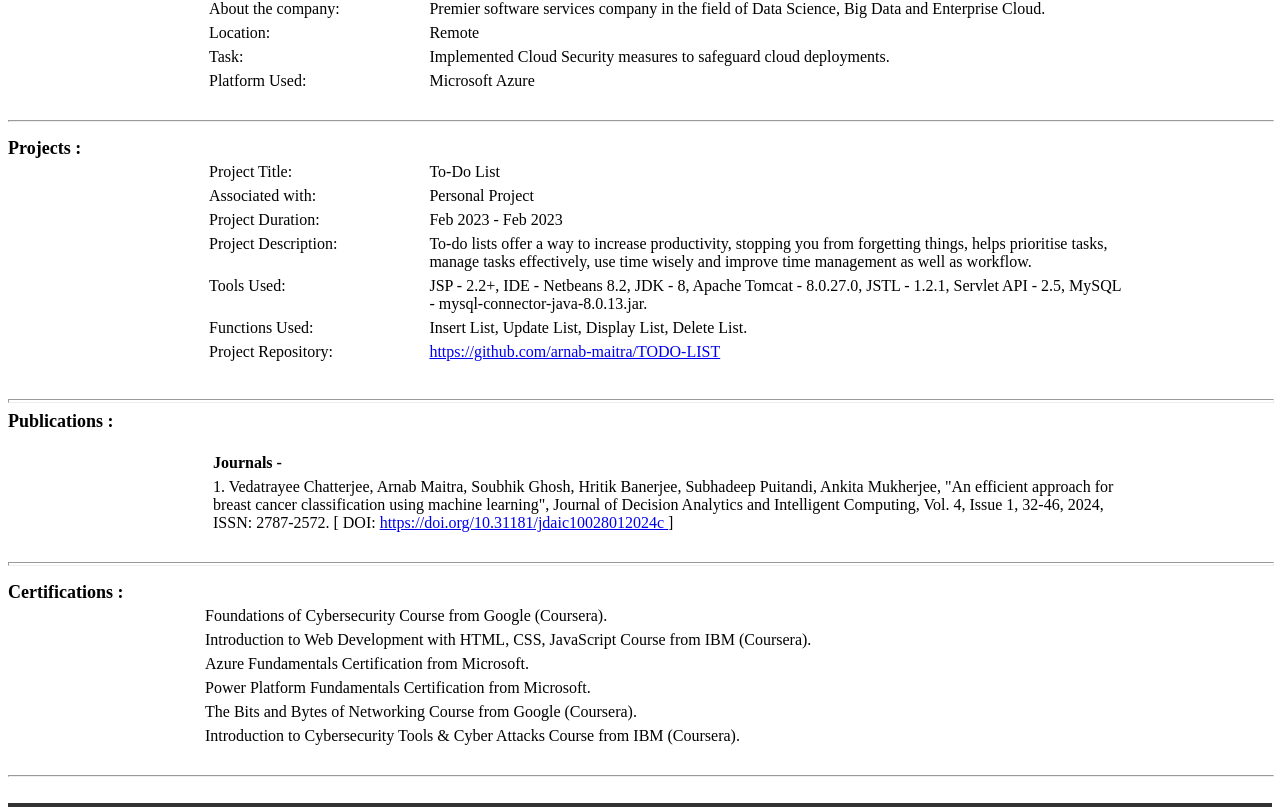
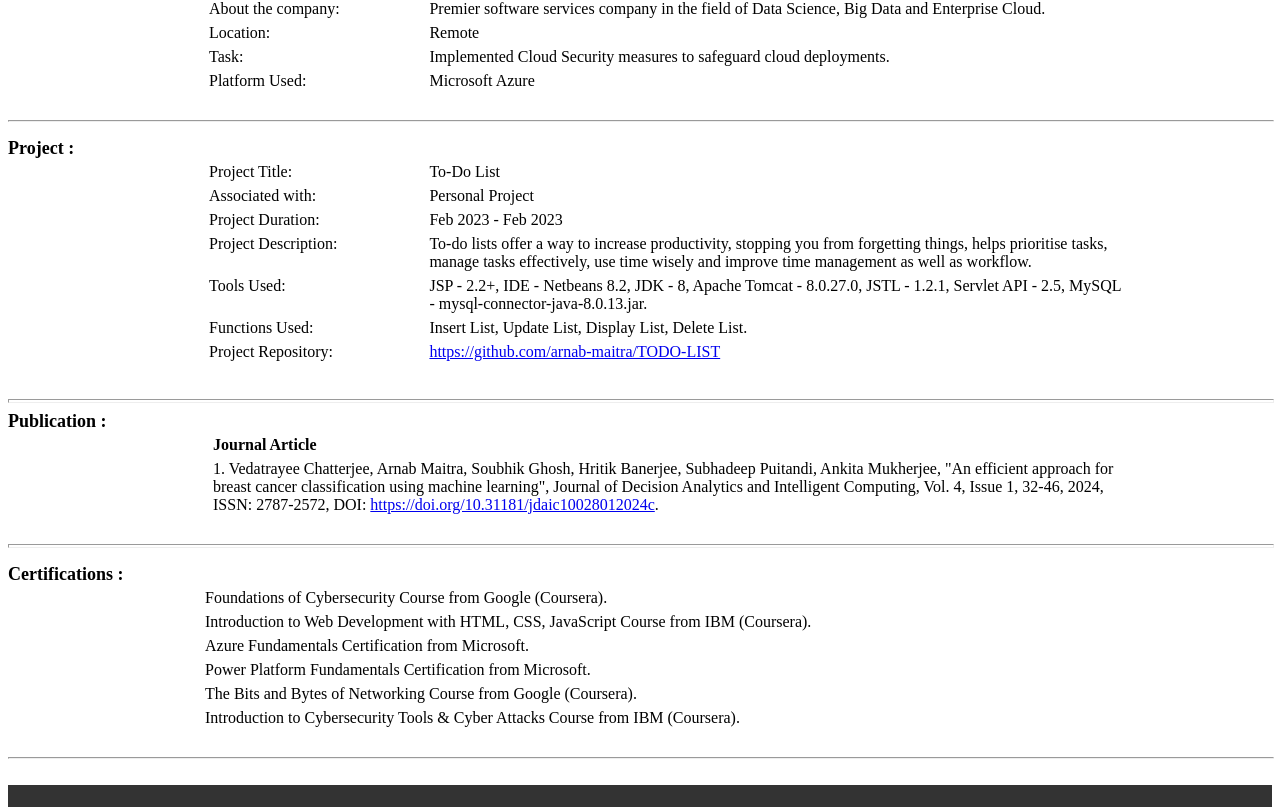
Before and after one commit to arnab-maitra/Arnab-Maitra-s-Portfolio, a plain HTML site: page index.html in a window 1280 px wide. Shown: the part 800-1607 px from the top of the page. Drawn offline with Linux system fonts and the light colour scheme.

Commit message:
Update index.html

```diff
--- a/index.html
+++ b/index.html
@@ -187,7 +187,7 @@ Home Page</td>
 <div class="MsoNormal" style="margin-bottom: 0.0001pt; text-align: center;" align="center"><span style="font-size: 12pt; font-family: &quot;Times New Roman&quot;,&quot;serif&quot;;">
 <hr align="center" size="2" width="100%"></span></div>
 
-<p class="MsoNormal" style="margin-bottom: 0.0001pt;"><b><span style="font-size: 13.5pt; font-family: &quot;Times New Roman&quot;,&quot;serif&quot;;">Projects : &nbsp;&nbsp; &nbsp; &nbsp;&nbsp;
+<p class="MsoNormal" style="margin-bottom: 0.0001pt;"><b><span style="font-size: 13.5pt; font-family: &quot;Times New Roman&quot;,&quot;serif&quot;;">Project : &nbsp;&nbsp; &nbsp; &nbsp;&nbsp;
 &nbsp;&nbsp;&nbsp;
 &nbsp; </span></b><b><span style="font-size: 12pt; font-family: &quot;Times New Roman&quot;,&quot;serif&quot;;"></span></b><span style="font-size: 13.5pt; font-family: &quot;Times New Roman&quot;,&quot;serif&quot;;"></span></p>
 
@@ -240,27 +240,24 @@ Home Page</td>
 </span><span style="font-size: 12pt; font-family: &quot;Times New Roman&quot;,&quot;serif&quot;;"><o:p></o:p></span></div>
 
 <p class="MsoNormal" style="margin-bottom: 0.0001pt;"><b><span style="font-size: 13.5pt; font-family: &quot;Times New Roman&quot;,&quot;serif&quot;;"></span></b></p>
-<hr style="width: 100%; height: 2px;"><b><span style="font-size: 13.5pt; font-family: &quot;Times New Roman&quot;,&quot;serif&quot;;">Publications :
+<hr style="width: 100%; height: 2px;"><b><span style="font-size: 13.5pt; font-family: &quot;Times New Roman&quot;,&quot;serif&quot;;">Publication :
   &nbsp;&nbsp;&nbsp; &nbsp;&nbsp;&nbsp; &nbsp;&nbsp;&nbsp;
   &nbsp;&nbsp;&nbsp; &nbsp;&nbsp;&nbsp; &nbsp;&nbsp;&nbsp; </span></b><b><span style="font-size: 12pt; font-family: &quot;Times New Roman&quot;,&quot;serif&quot;;"></span></b>
-  <br>
-
   <div style="text-align: justify; margin-left: 201px; width: 919px;">
   <table style="text-align: left; width: 100%;" border="0" cellpadding="2" cellspacing="2">
     <tbody>
-     <tr>
-        <td style="vertical-align: top;"><b>Journals - </b>
-  </td>
+      <tr>
+        <td style="vertical-align: top;"><b>Journal Article</b></td>
       </tr>
-  <br>
       <tr>
-        <td style="vertical-align: top;">1. Vedatrayee Chatterjee, Arnab Maitra, Soubhik Ghosh, Hritik Banerjee, Subhadeep Puitandi, Ankita Mukherjee, "An efficient approach for breast cancer classification using machine learning", Journal of Decision Analytics and Intelligent Computing, Vol. 4, Issue 1, 32-46, 2024, ISSN: 2787-2572. [ DOI: <a href="https://doi.org/10.31181/jdaic10028012024c"> https://doi.org/10.31181/jdaic10028012024c </a> ]
-  </td>
+        <td style="vertical-align: top;">1. Vedatrayee Chatterjee, Arnab Maitra, Soubhik Ghosh, Hritik Banerjee, Subhadeep Puitandi, Ankita Mukherjee, "An efficient approach for breast cancer classification using machine learning", Journal of Decision Analytics and Intelligent Computing, Vol. 4, Issue 1, 32-46, 2024, ISSN: 2787-2572, DOI: <a href="https://doi.org/10.31181/jdaic10028012024c"> https://doi.org/10.31181/jdaic10028012024c</a>.
+        </td>
       </tr>
     </tbody>
   </table>
   <span style="font-size: 12pt; font-family: &quot;Times New Roman&quot;,&quot;serif&quot;;"></span><br>
   </span><span style="font-size: 12pt; font-family: &quot;Times New Roman&quot;,&quot;serif&quot;;"><o:p></o:p></span></div>
+
 <hr style="width: 100%; height: 2px;">
 <p class="MsoNormal" style="margin-bottom: 0.0001pt;"><b><span style="font-size: 13.5pt; font-family: &quot;Times New Roman&quot;,&quot;serif&quot;;">Certifications : &nbsp;&nbsp; &nbsp;
 &nbsp;&nbsp;&nbsp;
@@ -307,7 +304,7 @@ Home Page</td>
       <a href="https://github.com/arnab-maitra" target="_blank">
           <i class="fab fa-github icon"></i>
       </a>
-      <a href="https://drive.google.com/file/d/1VBgztPpReAaaKvTKZDekLi8tebA6NREC/view?usp=sharing" target="_blank">
+      <a href="https://drive.google.com/file/d/1GiVoDOqo21Jr5pNkButZARVfWlze6YRF/view?usp=sharing" target="_blank">
           <i class="fas fa-file-alt icon"></i>
       </a>
       <a href="https://orcid.org/0009-0003-7753-9274" target="_blank">
```
